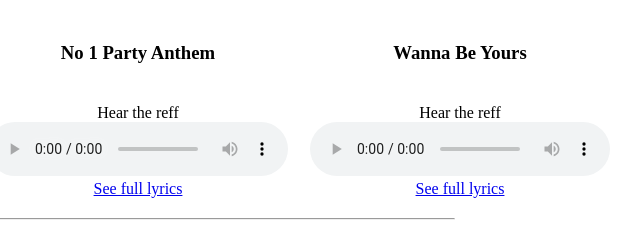
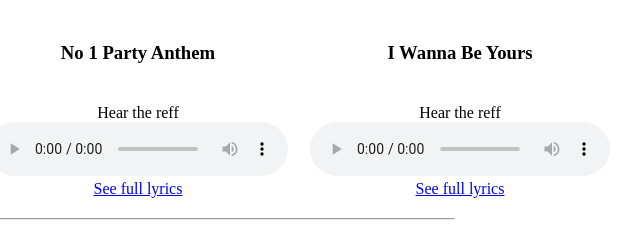
Before and after one commit to RafaelEbenHart/RafaelEbenHart-Latihan-HTML, a plain HTML site: page screen/songs.html in a window 1280 px wide. Shown: the part 332-571 px from the top of the page, 502-1142 px from the left. Drawn offline with Linux system fonts and the light colour scheme.

Commit message:
update no 3

```diff
--- a/screen/songs.html
+++ b/screen/songs.html
@@ -19,7 +19,7 @@
             <tr align="center">
                 <td><h3>Do I Wanna Know?</h3></td>
                 <td><h3>No 1 Party Anthem</h3></td>
-                <td><h3>Wanna Be Yours</h3></td>
+                <td><h3>I Wanna Be Yours</h3></td>
             </tr>
 
             <tr align="center">
```
Also changed, not shown: screen/doIWannaKnow.html (+1 -0 lines), screen/no1PartyAnthem.html (+1 -0 lines), screen/wannaBeYours.html (+1 -0 lines).
